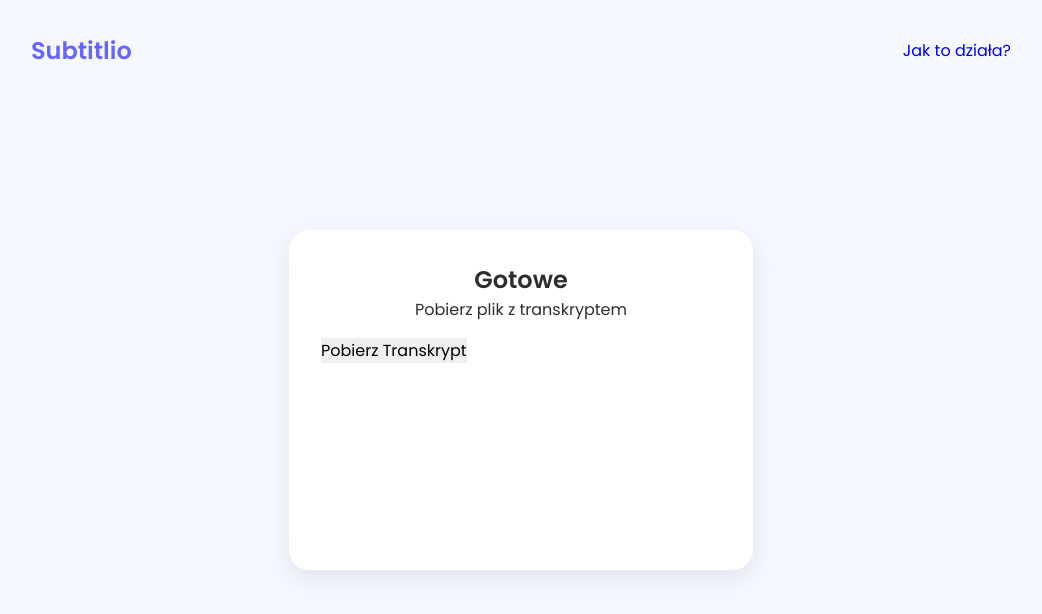
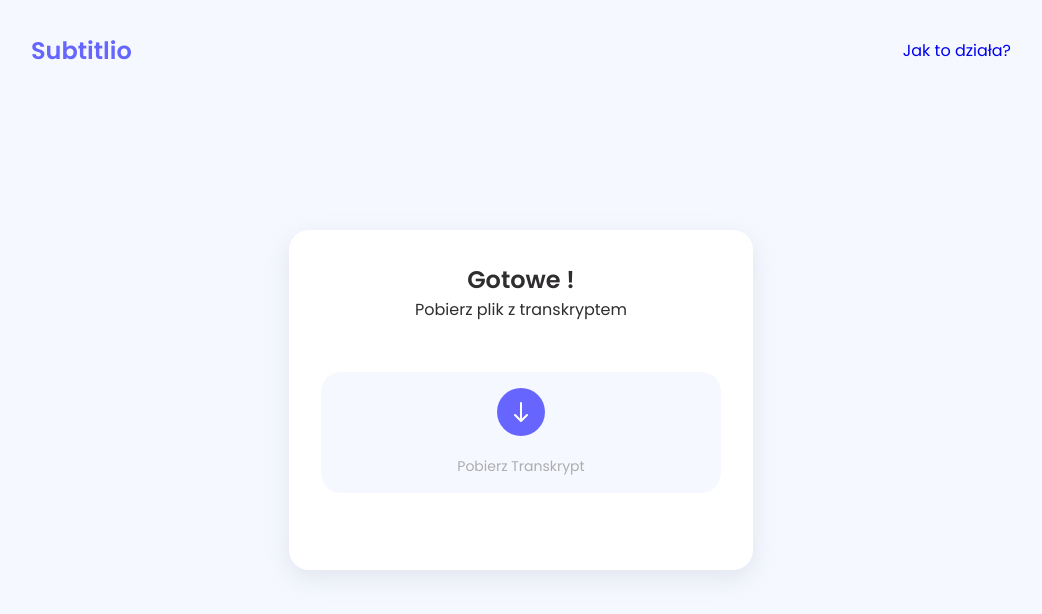
Before and after one commit to julnac/whisper-transcript, a React (Create React App) app in the folder my-app/: page /whisper-transcript/download in a window 1280 px wide. Shown: the top 614 px of the page, without its empty margins (119-1161 px from the left). Built offline with nearby package versions, Linux system fonts and the light colour scheme.

Commit message:
add download button

```diff
--- /dev/null
+++ b/my-app/src/components/download_button/DownloadButton.js
@@ -0,0 +1,42 @@
+import React from "react";
+import "./download-button.css";
+import "../../styles/App.css"
+
+
+const DownloadButton = (onHandleDownload) => {
+
+    const buttons = document.querySelectorAll(".btn-circle-download");
+
+    buttons.forEach((button) => {
+      button.addEventListener('click', function() {
+        this.classList.add("load");
+
+        setTimeout(() => {
+          this.classList.add("done");
+        }, 1000);
+
+        setTimeout(() => {
+          this.classList.remove("load", "done");
+        }, 5000);
+      });
+    });
+
+    return (
+        <div className="btn-circle-download" onClick={()=>onHandleDownload}>
+            <svg id="arrow" width="14px" height="20px" viewBox="17 14 14 20">
+                <path d="M24,15 L24,32"></path>
+                <polyline points="30 27 24 33 18 27"></polyline>
+            </svg>
+            <svg id="check" width="21px" height="15px" viewBox="13 17 21 15">
+                <polyline points="32.5 18.5 20 31 14.5 25.5"></polyline>
+            </svg>
+            <svg  id="border" width="48px" height="48px" viewBox="0 0 48 48">
+                <path d="M24,1 L24,1 L24,1 C36.7025492,1 47,11.2974508 47,24
+                L47,24 L47,24 C47,36.7025492 36.7025492,47 24,47 L24,47 L24,47
+                C11.2974508,47 1,36.7025492 1,24 L1,24 L1,24 C1,11.2974508 11.2974508,1 24,1 L24,1 Z"></path>
+            </svg>
+        </div>
+    )
+}
+
+export default DownloadButton
--- /dev/null
+++ b/my-app/src/components/download_button/download-button.css
@@ -0,0 +1,108 @@
+.btn-circle-download {
+  position: relative;
+  height: 48px;
+  width: 48px;
+  margin-bottom: 20px;
+  /* margin: auto; */
+  border-radius: 100%;
+  background: var(--border-color);
+  /* cursor: pointer; */
+  overflow: hidden;
+  transition: all .2s ease;
+}
+.btn-circle-download:after {
+  content: "";
+  position: relative;
+  display: block;
+  width: 200%;
+  height: 100%;
+  background-image: linear-gradient(100deg, rgba(255, 255, 255, 0), rgba(255, 255, 255, 0.25), rgba(255, 255, 255, 0));
+  transform: translateX(-100%);
+}
+.btn-circle-download svg {
+  stroke-width: 2;
+  stroke-linecap: round;
+  stroke-linejoin: round;
+  fill: none;
+}
+.btn-circle-download #border {
+  position: absolute;
+  top: 0;
+  left: 0;
+  stroke: none;
+  stroke-dasharray: 144;
+  stroke-dashoffset: 144;
+  transition: all .9s linear;
+}
+.btn-circle-download #arrow {
+  position: absolute;
+  top: 14px;
+  left: 17px;
+  stroke: var(--box-bg);
+  transition: all .2s ease;
+}
+.btn-circle-download #check {
+  position: absolute;
+  top: 17px;
+  left: 13px;
+  stroke: var(--box-bg);
+  transform: scale(0);
+}
+.btn-circle-download:hover {
+  background: var(--txt-second-color);
+}
+.btn-circle-download:hover #arrow path, .btn-circle-download:hover #arrow polyline {
+  stroke: var(--box-bg);
+}
+.btn-circle-download.load {
+  background: var(--box-bg);
+}
+.btn-circle-download.load #arrow path, .btn-circle-download.load #arrow polyline {
+  stroke: var(--border-color);
+}
+.btn-circle-download.load #border {
+  stroke: var(--border-color);
+  stroke-dasharray: 144;
+  stroke-dashoffset: 0;
+}
+.btn-circle-download.done {
+  background: var(--border-color);
+  animation: rubberBand .8s;
+}
+.btn-circle-download.done:after {
+  transform: translateX(50%);
+  transition: transform .4s ease;
+  transition-delay: .7s;
+}
+.btn-circle-download.done #border, .btn-circle-download.done #arrow {
+  display: none;
+}
+.btn-circle-download.done #check {
+  transform: scale(1);
+  transition: all .2s ease;
+  transition-delay: .2s;
+}
+
+@keyframes rubberBand {
+  from {
+    transform: scale(1, 1, 1);
+  }
+  30% {
+    transform: scale3d(1.15, 0.75, 1);
+  }
+  40% {
+    transform: scale3d(0.75, 1.15, 1);
+  }
+  50% {
+    transform: scale3d(1.10, 0.85, 1);
+  }
+  65% {
+    transform: scale3d(.95, 1.05, 1);
+  }
+  75% {
+    transform: scale3d(1.05, .95, 1)
+  }
+  to {
+    transform: scale3d(1, 1, 1)
+  }
+}
--- a/my-app/src/components/drop-file-input/DropFileInput.jsx
+++ b/my-app/src/components/drop-file-input/DropFileInput.jsx
@@ -96,7 +96,7 @@ const DropFileInput = () => {
                         onFileDrop={onFileDrop}
                     >
                         <div className="drop-file-input__label">
-                            <button className='button button__download'>
+                            <button className="button button__send">
                                 <img src={UploadImg} alt="Upload Icon" className="download_icon"/>
                                 <p>Wgraj Plik</p>
                             </button>
--- a/my-app/src/components/drop-file-input/drop-file-input.css
+++ b/my-app/src/components/drop-file-input/drop-file-input.css
@@ -105,5 +105,5 @@
     border: none;
     padding: 0.5rem 1rem;
     border-radius: 1rem;
-    /*margin-bottom: 10px;*/
+    margin-bottom: 15px;
 }
--- a/my-app/src/pages/Download.js
+++ b/my-app/src/pages/Download.js
@@ -2,8 +2,10 @@ import React from "react";
 import "../styles/App.css";
 import Header from "../components/Header/Header.js";
 import { useLocation } from 'react-router-dom';
+import DownloadButton from "../components/download_button/DownloadButton.js";
 
 const downloadTranscript = (text) => {
+
     const blob = new Blob([text], { type: 'text/plain;charset=utf-8' });
     const url = URL.createObjectURL(blob);
     const link = document.createElement('a');
@@ -33,12 +35,17 @@ const Download = () => {
         <Header />
         <section className="box">
             <h2 className="title">
-                Gotowe
+                Gotowe !
             </h2>
             <p className="subtitle">
                 Pobierz plik z transkryptem
             </p>
-            <button onClick={handleDownload}>Pobierz Transkrypt</button>
+            <div className="button__download" >
+                <DownloadButton
+                    onHandleDownload={handleDownload}
+                />
+                Pobierz Transkrypt
+            </div>
         </section>
         </>
     )
--- a/my-app/src/styles/App.css
+++ b/my-app/src/styles/App.css
@@ -139,13 +139,26 @@ img{
   font-weight: var(--font-medium);
 }
 .button__download{
+    display: flex;
+    flex-direction: column;
+    margin-left: auto;
+    margin-right: auto;
+    margin-top: 50px;
+    padding: 1rem 1.75rem;
+    /* border-radius: 2rem; */
+    align-items: center;
+
+    color: var(--txt-second-color);
+    font-size: var(--small-font-size);
+    font-weight: var(--font-normal);
+
+    /* border: 2px solid var(--border-color); */
+    border-radius: 20px;
+    background-color: var(--input-bg);
+}
+.button__send{
     padding: 1rem 1.75rem;
     border-radius: 2rem;
-}
-.button__send{
-    padding: .5rem 1rem;
-    border-radius: 1rem;
-    margin: 0;
 }
 
 .button:hover{
```
